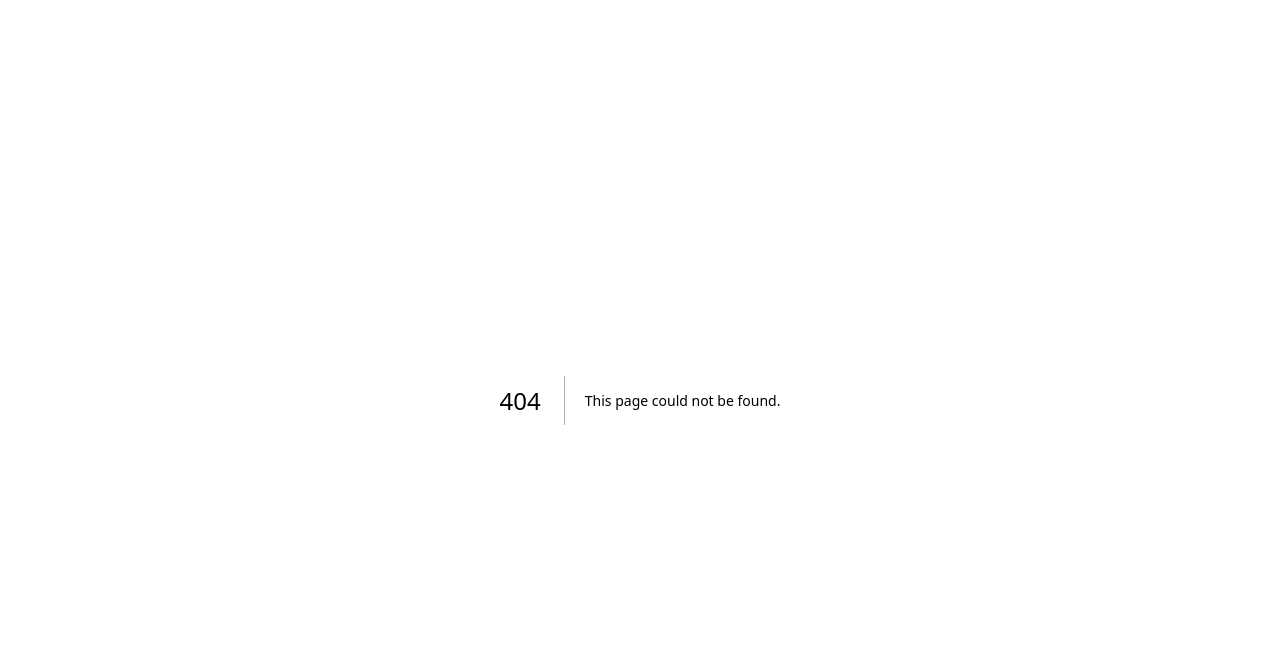
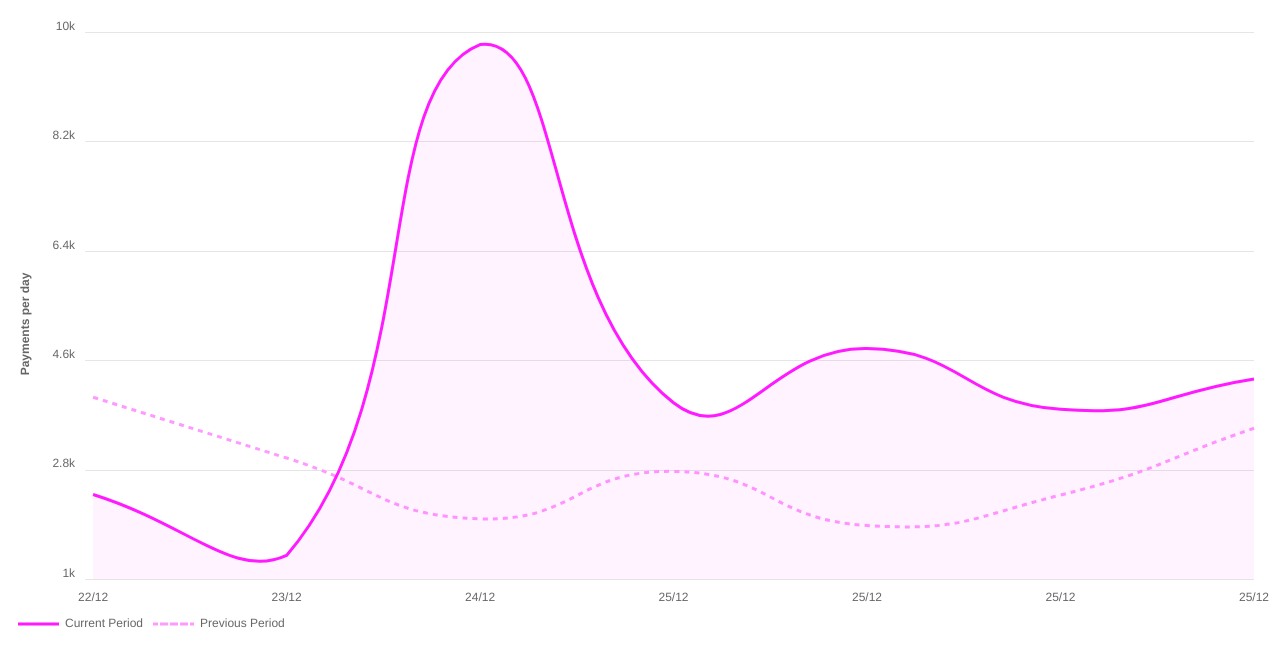
Before and after one commit to SenaGust/charts-react, a Next.js app: page /chartjs in a window 1280 px wide. Before the commit this address had no page. Shown: the top 666 px of the page. Built offline with nearby package versions, Linux system fonts and the light colour scheme.

Commit message:
added chartjs

```diff
--- a/package.json
+++ b/package.json
@@ -12,10 +12,12 @@
     "@types/node": "18.16.2",
     "@types/react": "18.2.0",
     "@types/react-dom": "18.2.1",
+    "chart.js": "^4.3.0",
     "eslint": "8.39.0",
     "eslint-config-next": "13.3.1",
     "next": "13.3.1",
     "react": "18.2.0",
+    "react-chartjs-2": "^5.2.0",
     "react-dom": "18.2.0",
     "recharts": "^2.5.0",
     "typescript": "5.0.4"
--- /dev/null
+++ b/src/data.ts
@@ -0,0 +1,44 @@
+export const data = [
+  {
+    name: "Page A",
+    "Previous Period": 4000,
+    "Current Period": 2400,
+    day: "22/12",
+  },
+  {
+    name: "Page B",
+    "Previous Period": 3000,
+    "Current Period": 1398,
+    day: "23/12",
+  },
+  {
+    name: "Page C",
+    "Previous Period": 2000,
+    "Current Period": 9800,
+    day: "24/12",
+  },
+  {
+    name: "Page D",
+    "Previous Period": 2780,
+    "Current Period": 3908,
+    day: "25/12",
+  },
+  {
+    name: "Page E",
+    "Previous Period": 1890,
+    "Current Period": 4800,
+    day: "25/12",
+  },
+  {
+    name: "Page F",
+    "Previous Period": 2390,
+    "Current Period": 3800,
+    day: "25/12",
+  },
+  {
+    name: "Page G",
+    "Previous Period": 3490,
+    "Current Period": 4300,
+    day: "25/12",
+  },
+];
--- /dev/null
+++ b/src/pages/chartjs.tsx
@@ -0,0 +1,98 @@
+import React from "react";
+import {
+  Chart as ChartJS,
+  CategoryScale,
+  LinearScale,
+  PointElement,
+  LineElement,
+  Title,
+  Tooltip,
+  Filler,
+  Legend,
+} from "chart.js";
+import { Line } from "react-chartjs-2";
+import { data as values } from "@/data";
+import { tickFormatter } from "@/utils/tickFormatter";
+
+ChartJS.register(
+  CategoryScale,
+  LinearScale,
+  PointElement,
+  LineElement,
+  Title,
+  Tooltip,
+  Filler,
+  Legend
+);
+
+export const options = {
+  responsive: true,
+  tension: 0.5,
+  interaction: {
+    mode: "index" as const,
+  },
+  plugins: {
+    legend: {
+      position: "bottom" as const,
+      align: "start" as const,
+      labels: {
+        boxHeight: 0,
+        boxWidth: 41,
+      },
+    },
+    title: {
+      display: true,
+      text: "Payments per day",
+      position: "left" as const,
+      align: "center" as const,
+    },
+  },
+  scales: {
+    x: {
+      grid: {
+        display: false,
+      },
+      border: {
+        display: false,
+      },
+    },
+    y: {
+      ticks: {
+        align: "end" as const,
+        padding: 10,
+        count: 6,
+        callback: tickFormatter,
+      },
+      border: {
+        display: false,
+      },
+    },
+  },
+};
+
+const labels = values.map((data) => data.day);
+
+export const data = {
+  labels,
+  datasets: [
+    {
+      fill: true,
+      label: "Current Period",
+      data: values.map((data) => data["Current Period"]),
+      borderColor: "rgba(255, 26, 255, 1)",
+      pointStyle: false as const,
+      backgroundColor: "rgba(255,26,255,0.05)",
+    },
+    {
+      label: "Previous Period",
+      data: values.map((data) => data["Previous Period"]),
+      borderColor: "rgba(255, 153, 255, 1)",
+      borderDash: [5, 5],
+      pointStyle: false as const,
+    },
+  ],
+};
+
+export default function App() {
+  return <Line options={options} data={data} />;
+}
--- /dev/null
+++ b/src/utils/tickFormatter.ts
@@ -0,0 +1,6 @@
+export const tickFormatter = (tick: number | string) => {
+  if (typeof tick === "string") return tick;
+  else if (tick >= 1000 && tick < 1000000) return tick / 1000 + "k";
+  else if (tick >= 1000000) return tick / 1000000 + "m";
+  else return tick;
+};
```
Also changed, not shown: src/pages/recharts.tsx (+3 -50 lines), 1 other file (tests, documents, lock files or other folders).
